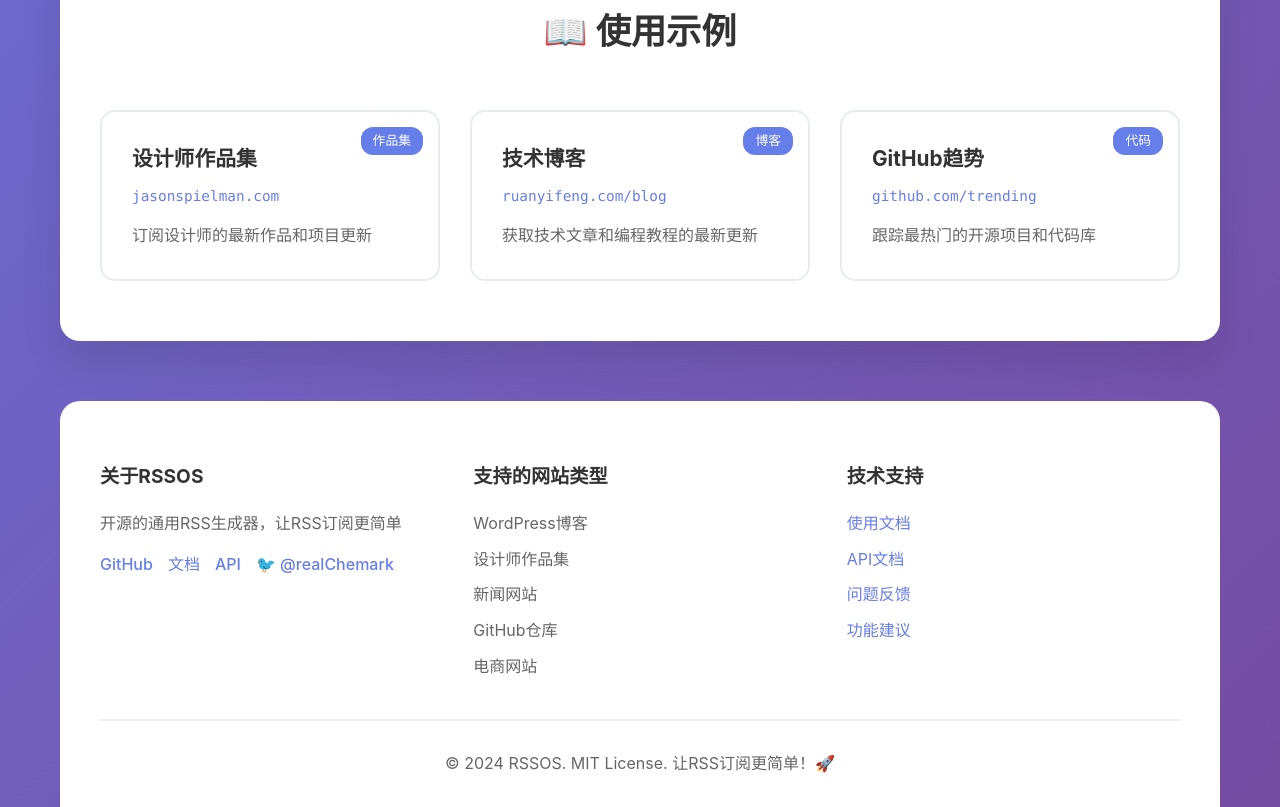
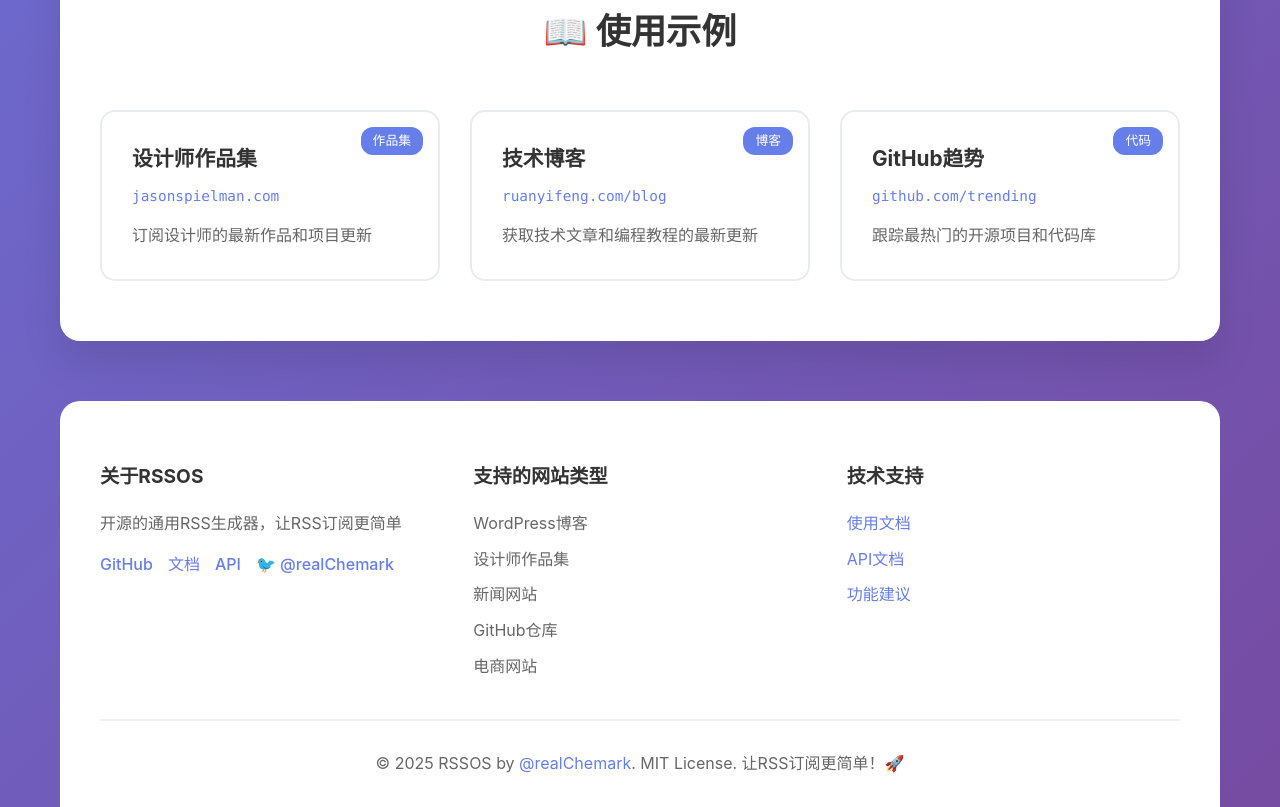
Before and after one commit to chemark/rssos, a website: page index.html in a window 1280 px wide. Shown: the part 1560-2367 px from the top of the page. Drawn offline with Linux system fonts and the light colour scheme.

Commit message:
fix: 优化页面底部技术支持区域
- 移除重复的问题反馈链接（保留功能建议）
- 更新版权年份从2024到2025
- 在版权信息中添加@realChemark X账号链接
- 简化技术支持菜单，避免冗余链接

```diff
--- a/index.html
+++ b/index.html
@@ -269,13 +269,12 @@
                     <ul class="support-list">
                         <li><a href="https://github.com/chemark/rssos#readme" target="_blank" rel="noopener noreferrer" class="footer-link">使用文档</a></li>
                         <li><a href="/api-docs.html" target="_blank" class="footer-link">API文档</a></li>
-                        <li><a href="https://github.com/chemark/rssos/issues" target="_blank" rel="noopener noreferrer" class="footer-link">问题反馈</a></li>
                         <li><a href="https://github.com/chemark/rssos/issues/new?assignees=&labels=enhancement&template=feature_request.md" target="_blank" rel="noopener noreferrer" class="footer-link">功能建议</a></li>
                     </ul>
                 </div>
             </div>
             <div class="footer-bottom">
-                <p>&copy; 2024 RSSOS. MIT License. 让RSS订阅更简单！🚀</p>
+                <p>&copy; 2025 RSSOS by <a href="https://x.com/realChemark" target="_blank" rel="noopener noreferrer" class="footer-link">@realChemark</a>. MIT License. 让RSS订阅更简单！🚀</p>
             </div>
         </footer>
     </div>
```
